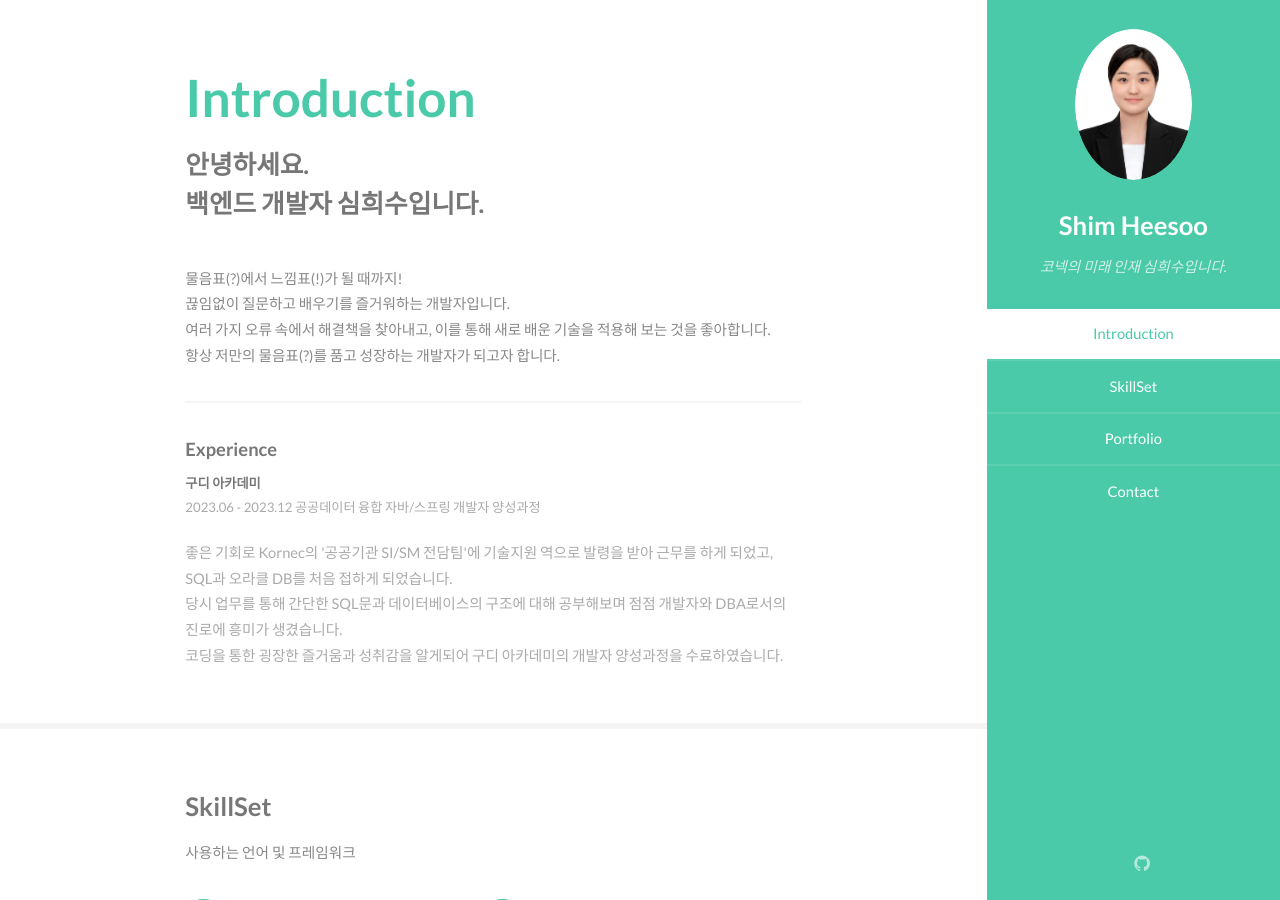
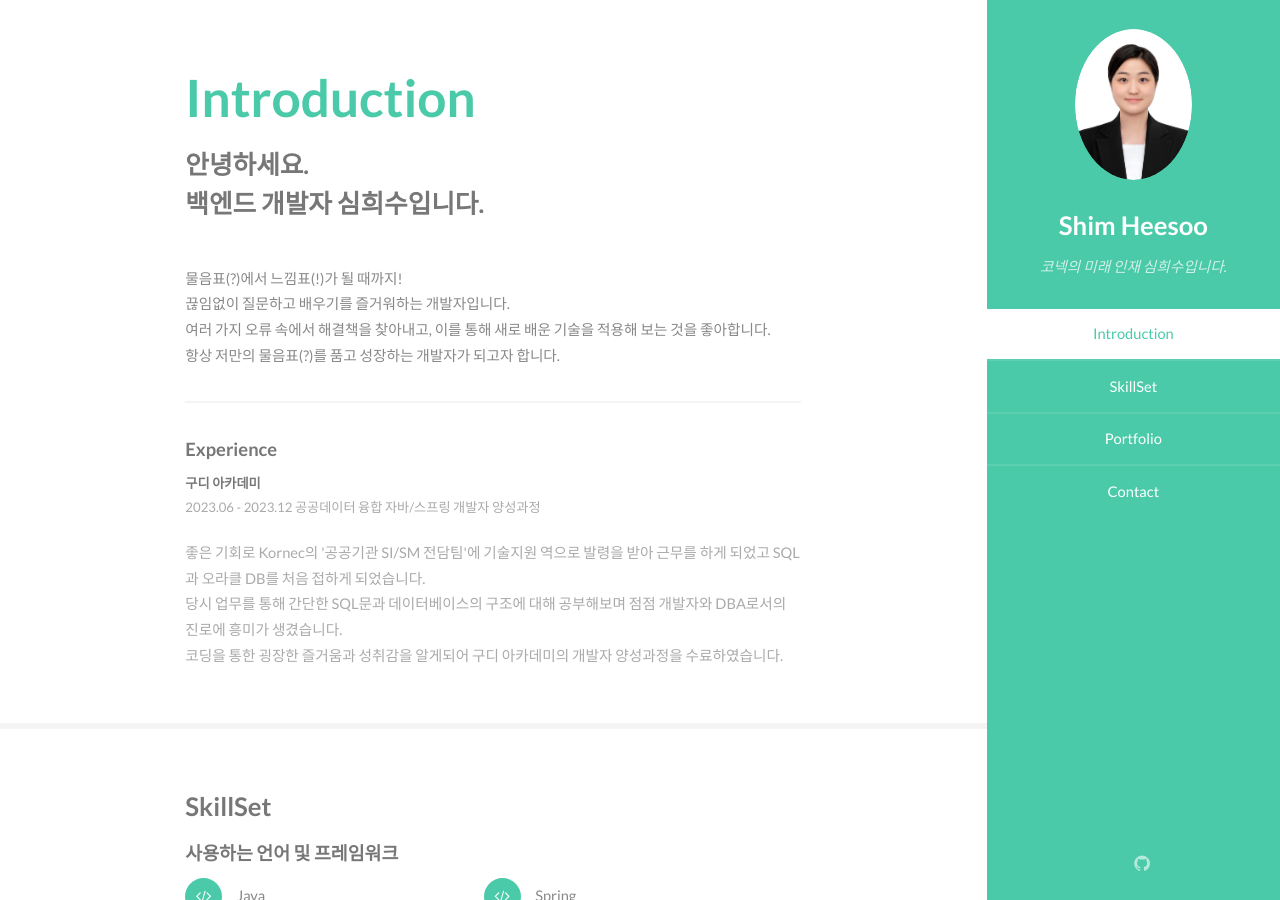
Before and after one commit to CHeessoo/CHeessoo.github.io, a Jekyll site: the page built from index.html, in a window 1280 px wide and 900 px high. Built offline with Jekyll 4.4.1, drawn with Linux system fonts in a browser that asks for light colours.

Commit message:
Update icon

```diff
--- a/index.html
+++ b/index.html
@@ -22,8 +22,7 @@
             <h5>구디 아카데미</h5>
             <p>2023.06 - 2023.12 공공데이터 융합 자바/스프링 개발자 양성과정</p>
             <p>
-                좋은 기회로 Kornec의 '공공기관 SI/SM 전담팀'에 기술지원 역으로 발령을 받아 근무를 하게 되었고,<br/>
-                SQL과 오라클 DB를 처음 접하게 되었습니다.<br/>
+                좋은 기회로 Kornec의 '공공기관 SI/SM 전담팀'에 기술지원 역으로 발령을 받아 근무를 하게 되었고 SQL과 오라클 DB를 처음 접하게 되었습니다.<br/>
                 당시 업무를 통해 간단한 SQL문과 데이터베이스의 구조에 대해 공부해보며 점점 개발자와 DBA로서의 진로에 흥미가 생겼습니다.<br/>
                 코딩을 통한 굉장한 즐거움과 성취감을 알게되어 구디 아카데미의 개발자 양성과정을 수료하였습니다.
             </p>
@@ -35,7 +34,7 @@
     <section id="two">
         <div class="container">
             <h3>SkillSet</h3>
-            <p>사용하는 언어 및 프레임워크</p>
+            <h4>사용하는 언어 및 프레임워크</h4>
             <ul class="feature-icons">
                 <li class="fa-code">Java</li>
                 <li class="fa-code">Spring</li>
@@ -46,7 +45,7 @@
                 <li class="fa-code">Mybatis</li>
                 <li class="fa-code">SQL</li>
             </ul>
-            <p>개발도구</p>
+            <h4>개발도구</h4>
             <ul class="feature-icons">
                 <li class="icon solid fa-cubes">Eclips</li>
                 <li class="icon solid fa-cubes">STS(Spring Tool Suite)</li>
```
Also changed, not shown: css/font-awesome.min.css.
